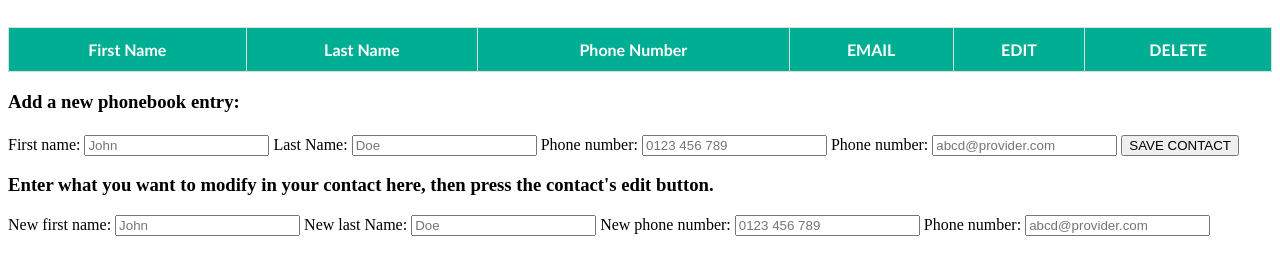
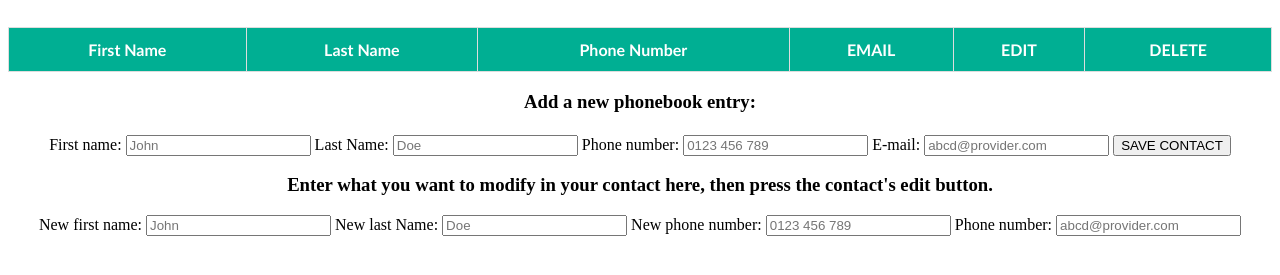
Before and after one commit to savamadalinmihai/phone-book-web-interface, a plain HTML site: page index.html in a window 1280 px wide. Shown: the part 61-336 px from the top of the page. Drawn offline with Linux system fonts and the light colour scheme; no server answers.

Commit message:
finished so far

```diff
--- a/css/style.css
+++ b/css/style.css
@@ -33,6 +33,22 @@
     color: #555555;
 }
 
+#create-new-entry{
+    text-align: center;
+}
+
+#description-for-create{
+    text-align: center;
+}
+
+#new-entry-form{
+    text-align: center;
+}
+
 #description-for-edit{
+    text-align: center;
+}
 
+#update-entry{
+    text-align: center;
 }
--- a/index.html
+++ b/index.html
@@ -27,7 +27,7 @@
     </table>
 </div>
 
-<div>
+<div id="description-for-create">
     <h3>Add a new phonebook entry:</h3>
     <h1></h1>
 </div>
@@ -40,7 +40,7 @@
         <input type="text" id="last_name-field" placeholder="Doe"/>
         <label for="phone_number-field">Phone number:</label>
         <input type="text" id="phone_number-field" placeholder="0123 456 789"/>
-        <label for="email-field">Phone number:</label>
+        <label for="email-field">E-mail:</label>
         <input type="text" id="email-field" placeholder="abcd@provider.com"/>
         <input type="submit" value="SAVE CONTACT"/>
     </form>
```
